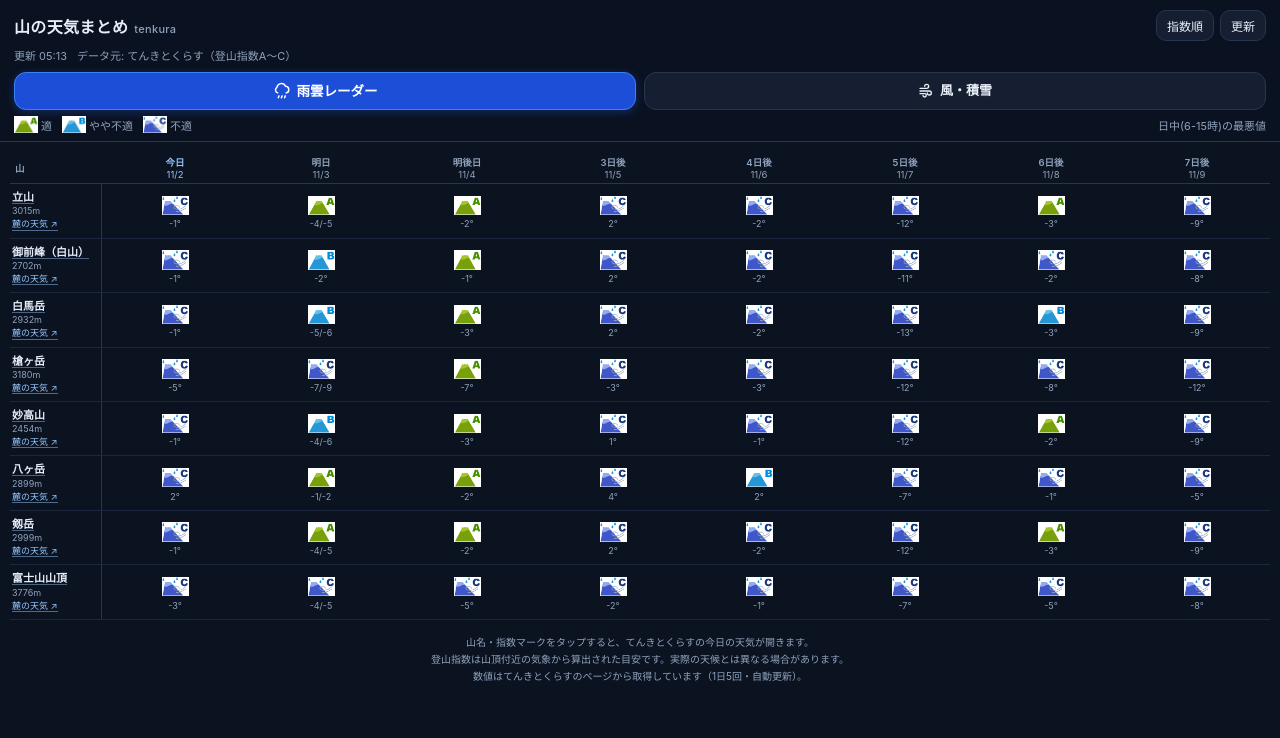
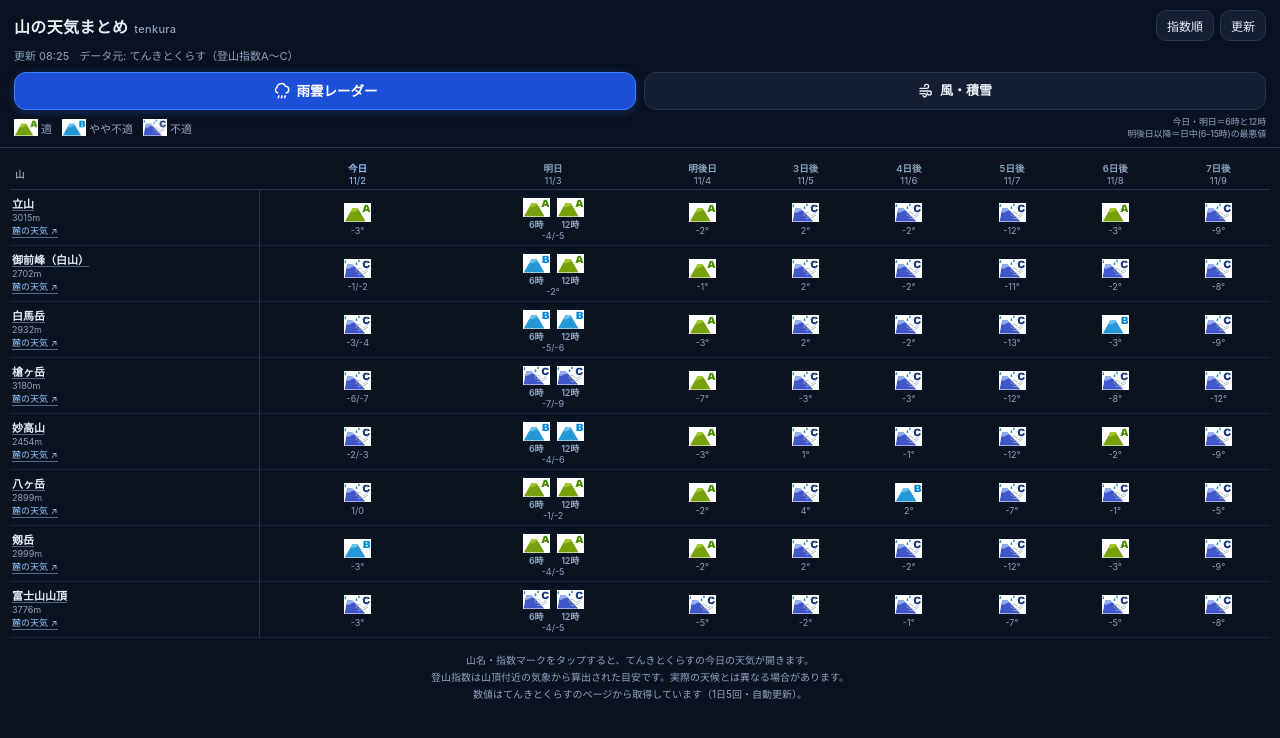
Before and after one commit to hekominet-del/tenkura-list, a plain HTML site: page public/index.html in a window 1280 px wide. Drawn offline with Linux system fonts and the light colour scheme.

Commit message:
今日・明日は6時と12時の登山指数を並べて表示（今日/明日の列を広げ、SWをv8に）

```diff
--- a/public/index.html
+++ b/public/index.html
@@ -30,9 +30,10 @@
     border-radius:10px;padding:6px 10px;font-size:12px;display:flex;align-items:center;gap:4px}
   .btn:active{background:var(--card2)}
   .meta{font-size:11px;color:var(--muted);margin-top:6px;display:flex;gap:10px;flex-wrap:wrap}
-  .legend{display:flex;align-items:center;gap:10px;font-size:11px;color:var(--muted);margin-top:6px}
+  .legend{display:flex;align-items:center;gap:10px;font-size:11px;color:var(--muted);margin-top:6px;flex-wrap:wrap;row-gap:3px}
   .legend span{display:inline-flex;align-items:center;gap:3px}
   .legend img{height:auto;width:24px;display:block}
+  .legend .note{margin-left:auto;font-size:9px;line-height:1.3;text-align:right;letter-spacing:-.02em}
   .quick{display:flex;gap:8px;margin-top:9px}
   .ql{flex:1;display:flex;align-items:center;justify-content:center;gap:6px;text-decoration:none;
     background:var(--card);border:1px solid var(--line);color:var(--fg);
@@ -44,10 +45,13 @@
   .ql-primary svg{width:18px;height:18px}
 
   .wrap{padding:10px 10px 0;overflow-x:auto;-webkit-overflow-scrolling:touch}
-  table{border-collapse:separate;border-spacing:0;width:100%;table-layout:fixed}
+  table{border-collapse:separate;border-spacing:0;width:100%;table-layout:fixed;min-width:464px}
   thead th{position:sticky;top:0;background:var(--bg);font-weight:600;font-size:9.5px;
     color:var(--muted);padding:3px 0;text-align:center;border-bottom:1px solid var(--line);white-space:nowrap}
   thead th.name{text-align:left;padding-left:5px;position:sticky;left:0;z-index:6;background:var(--bg);width:92px}
+  /* 今日・明日は6時と12時の2マーク並ぶので広く取る（他は詰める） */
+  thead th.dw{width:72px}
+  thead th.dn{width:38px}
   thead th.today{color:#93c5fd}
   tbody td{border-bottom:1px solid rgba(38,54,79,.6);padding:5px 0;text-align:center}
   td.name{text-align:left;position:sticky;left:0;background:var(--bg);z-index:5;
@@ -67,6 +71,10 @@
   .badge img{width:27px;height:auto;display:block}
   .bN{background:#2b3a52;color:var(--muted);font-size:11px;border-radius:7px;width:24px;height:24px}
   .tmp{display:block;font-size:9px;color:var(--muted);margin-top:2px;line-height:1}
+  /* 今日・明日：6時／12時の指数を2つ並べる */
+  .hrs{display:flex;align-items:flex-start;justify-content:center;gap:7px}
+  .hr{display:flex;flex-direction:column;align-items:center;gap:1px}
+  .hl{font-size:9px;color:var(--muted);line-height:1;font-weight:600;letter-spacing:-.03em}
   tr.err td{color:var(--C);font-size:11px}
 
   .empty{padding:40px 20px;text-align:center;color:var(--muted);font-size:13px;line-height:1.7}
@@ -104,7 +112,7 @@
     <span><img src="img/mnt1.gif" alt="A適">適</span>
     <span><img src="img/mnt2.gif" alt="Bやや不適">やや不適</span>
     <span><img src="img/mnt3.gif" alt="C不適">不適</span>
-    <span style="margin-left:auto">日中(6-15時)の最悪値</span>
+    <span class="note">今日・明日＝6時と12時<br>明後日以降＝日中(6-15時)の最悪値</span>
   </div>
 </header>
 
@@ -125,6 +133,8 @@
 const $ = id => document.getElementById(id);
 const RANK = {A:3,B:2,C:1};
 const ICON = {A:'img/mnt1.gif', B:'img/mnt2.gif', C:'img/mnt3.gif'};
+// 今日・明日に出す時刻（山行の出発と山頂/昼の目安）。てんきとくらすの時間別表の見出しと同じ "06"/"12"
+const HOURS = [['06','6時'],['12','12時']];
 
 // てんきとくらすの山ページの「今日の天気」へ直行する。
 // 表の id（temp-d）はスマホ版ページでは非表示のPC用テーブル側に付くため効かない。
@@ -170,7 +180,7 @@ function render(){
   const head = $('head');
   const labels = ['今日','明日','明後日','3日後','4日後','5日後','6日後','7日後'];
   head.innerHTML = '<th class="name">山</th>' + cols.map((c,i)=>
-    `<th class="${i===0?'today':''}">${labels[i]||''}<br><span style="font-weight:400">${c.replace(/\(.\)/,'')}</span></th>`
+    `<th class="${i<2?'dw':'dn'}${i===0?' today':''}">${labels[i]||''}<br><span style="font-weight:400">${c.replace(/\(.\)/,'')}</span></th>`
   ).join('');
 
   let ms = (data?.mountains || []).slice();
@@ -194,8 +204,18 @@ function render(){
       if(m.error || !d) return '<td>—</td>';
       const t = d.temp_max!==null && d.temp_min!==null && d.temp_max!==d.temp_min
         ? `${Math.round(d.temp_max)}/${Math.round(d.temp_min)}` : tempLabel(d.temp_max);
-      return `<td class="cell"><a href="${url}" target="_blank" rel="noopener"
-        title="てんきとくらす：${m.name||m.code}の${c}の天気">${badge(d.index)}<span class="tmp">${t}</span></a></td>`;
+      // 時間別の指数が入っている日＝今日と明日。ここは6時と12時を並べて出す。
+      // 明後日以降は週間予報（日中6-15時の最悪値）なので、そのまま1マーク。
+      // 今日の15時以降はてんきとくらすが過ぎた時間を落とすため、その場合は従来どおり1マークに戻す。
+      const hrs = d.hours || {};
+      const hourly = HOURS.some(([h])=>hrs[h]);
+      const inner = hourly
+        ? `<span class="hrs">${HOURS.map(([h,lbl])=>
+            `<span class="hr" title="${m.name||m.code} ${c} ${lbl}${hrs[h]?'':'（発表なし）'}">${
+              badge(hrs[h])}<span class="hl">${lbl}</span></span>`).join('')}</span>`
+        : badge(d.index);
+      return `<td class="cell${hourly?' wide':''}"><a href="${url}" target="_blank" rel="noopener"
+        title="てんきとくらす：${m.name||m.code}の${c}の天気">${inner}<span class="tmp">${t}</span></a></td>`;
     }).join('');
     const alt = m.altitude ? `${m.altitude}m` : '';
     // 麓の市町村 → 気象庁のその町の予報（行の中の別リンク）
--- a/public/sw.js
+++ b/public/sw.js
@@ -1,6 +1,6 @@
 // 山の天気まとめ - service worker
 // 方針: アプリ本体はキャッシュ優先、data.json はネットワーク優先（失敗時はキャッシュ）
-const CACHE = 'tenkura-v7';  // 画面を更新したら必ず上げる（キャッシュ優先のため）
+const CACHE = 'tenkura-v8';  // 画面を更新したら必ず上げる（キャッシュ優先のため）
 const SHELL = ['./', './index.html', './manifest.webmanifest',
   './icon-192.png', './icon-512.png', './icon-maskable-512.png', './apple-touch-icon.png',
   './img/mnt1.gif', './img/mnt2.gif', './img/mnt3.gif'];
--- a/web/sw.js
+++ b/web/sw.js
@@ -1,6 +1,6 @@
 // 山の天気まとめ - service worker
 // 方針: アプリ本体はキャッシュ優先、data.json はネットワーク優先（失敗時はキャッシュ）
-const CACHE = 'tenkura-v7';  // 画面を更新したら必ず上げる（キャッシュ優先のため）
+const CACHE = 'tenkura-v8';  // 画面を更新したら必ず上げる（キャッシュ優先のため）
 const SHELL = ['./', './index.html', './manifest.webmanifest',
   './icon-192.png', './icon-512.png', './icon-maskable-512.png', './apple-touch-icon.png',
   './img/mnt1.gif', './img/mnt2.gif', './img/mnt3.gif'];
```
Also changed, not shown: public/data.json (+1 -1 lines), web/index.html (+26 -6 lines).
